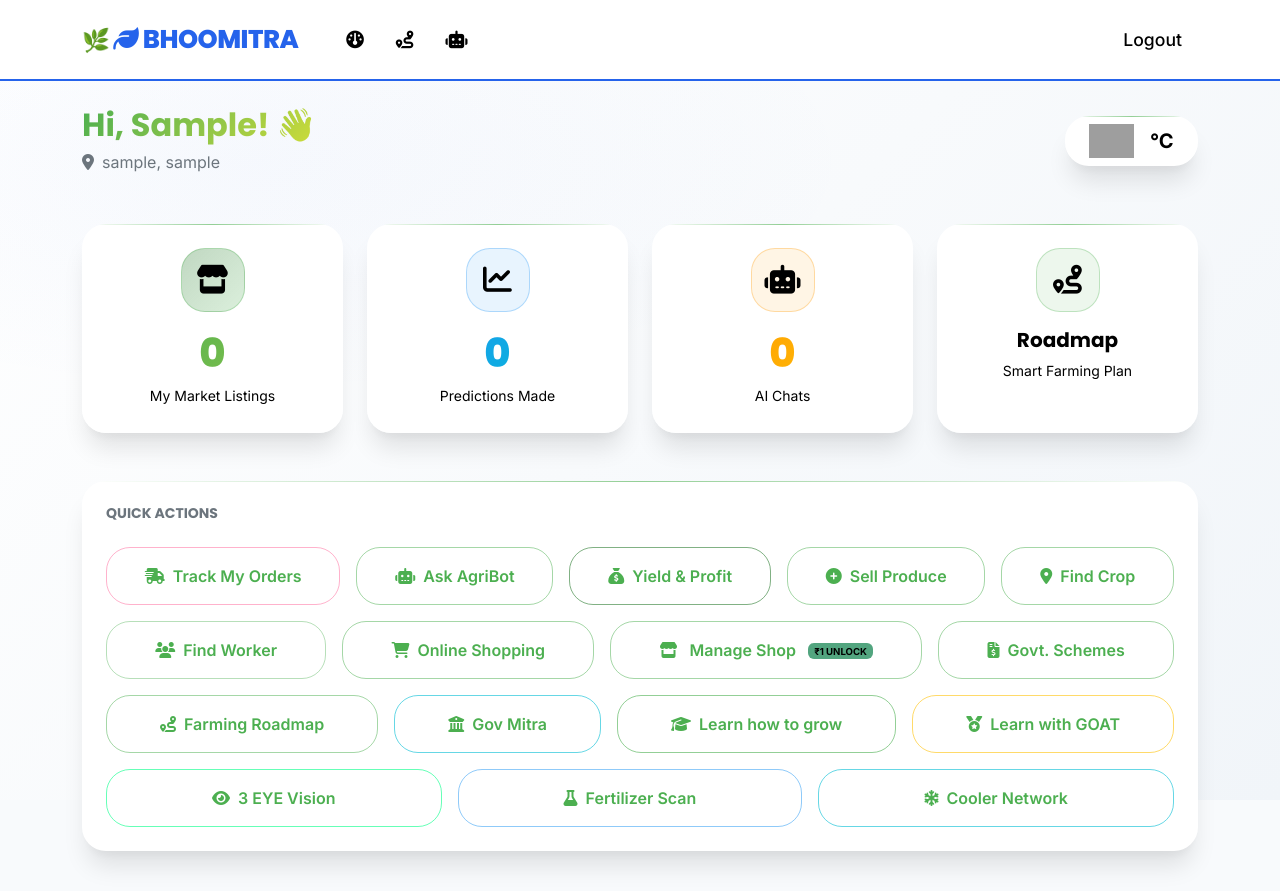
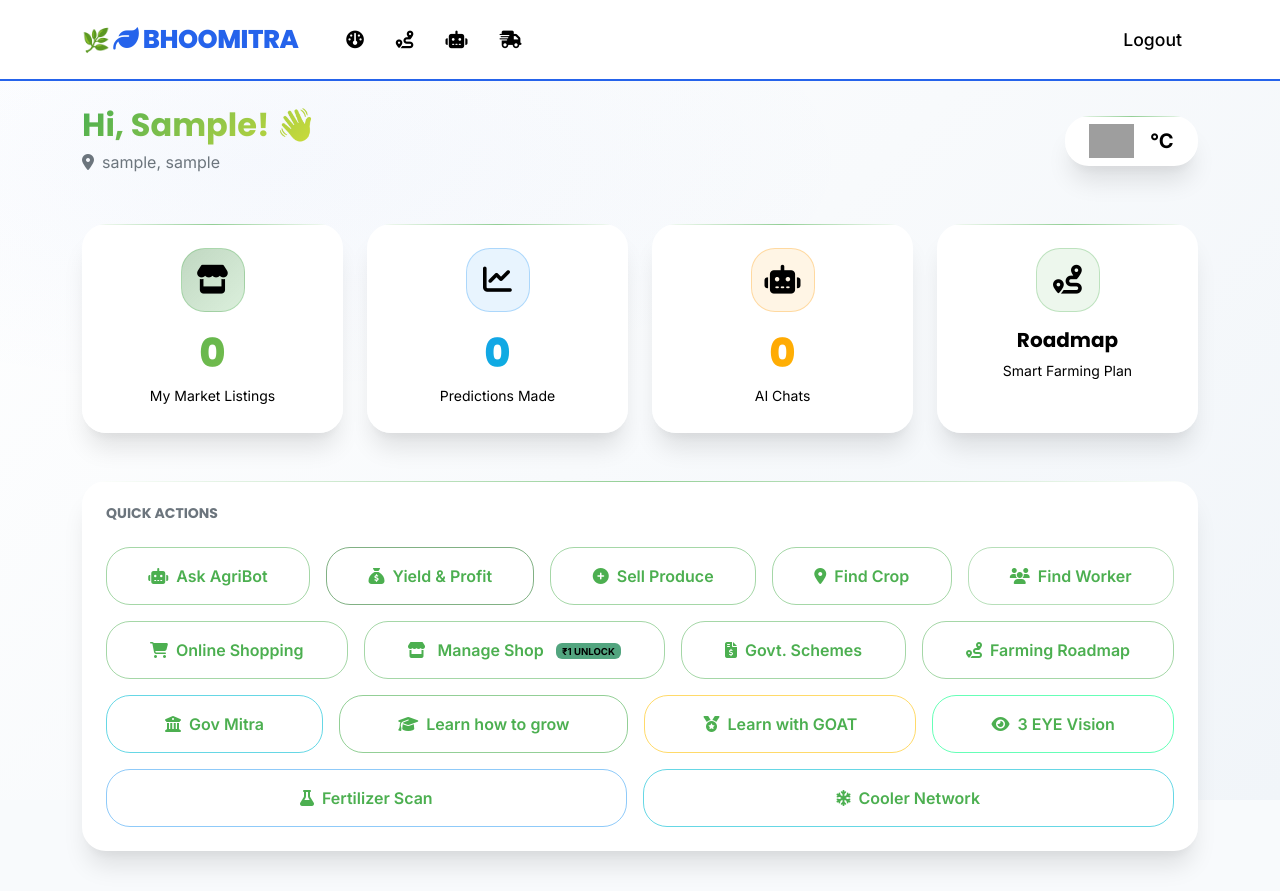
Before and after one commit to Suprith-3/agri, a Flask app: page /dashboard/ in a window 1280 px wide. Shown: the top 891 px of the page. Run offline with Flask 3, Linux system fonts and the light colour scheme; the visitor is signed in with stand-in values (Sample User, id 1); data that the repository does not hold is empty; some libraries are stand-ins or nearby versions; grey boxes are pictures that could not be loaded.

Commit message:
Project Updated: 2026-04-24 22:48:28 | Siren, GOAT & Rental Purge complete

```diff
--- a/templates/base.html
+++ b/templates/base.html
@@ -107,6 +107,7 @@
                         <li class="nav-item"><a class="nav-link" href="{{ url_for('dashboard.home') }}" aria-label="Dashboard"><i class="fa-solid fa-gauge" aria-hidden="true"></i></a></li>
                         <li class="nav-item"><a class="nav-link" href="{{ url_for('roadmap.index') }}" aria-label="Farming Roadmap"><i class="fa-solid fa-route" aria-hidden="true"></i></a></li>
                         <li class="nav-item"><a class="nav-link text-warning" href="{{ url_for('chatbot.chat') }}" aria-label="AgriBot Chat"><i class="fa-solid fa-robot" aria-hidden="true"></i></a></li>
+                        <li class="nav-item"><a class="nav-link text-primary" href="{{ url_for('dashboard.my_orders') }}" aria-label="Track My Orders"><i class="fa-solid fa-truck-fast" aria-hidden="true"></i></a></li>
                     {% endif %}
                 </ul>
                 <ul class="navbar-nav ms-auto">
--- a/templates/dashboard/home.html
+++ b/templates/dashboard/home.html
@@ -58,7 +58,6 @@
 <div class="glass-card mb-5 p-4 dashboard-quick-actions" data-aos="fade-up" data-aos-delay="100">
     <h6 class="text-secondary fw-bold text-uppercase mb-4 small letter-spacing-1">Quick Actions</h6>
     <div class="d-flex flex-wrap gap-3">
-        <a href="{{ url_for('dashboard.my_orders') }}" class="btn btn-outline-glow flex-fill py-3" style="border-color: rgba(255, 64, 129, 0.4);"><i class="fa-solid fa-truck-fast me-2 text-primary"></i>Track My Orders</a>
         <a href="{{ url_for('chatbot.chat') }}" class="btn btn-outline-glow flex-fill py-3"><i class="fa-solid fa-robot me-2"></i>Ask AgriBot</a>
         <a href="{{ url_for('prediction.yield_prediction') }}" class="btn btn-outline-glow flex-fill py-3" style="border-color: rgba(46, 125, 50, 0.6);"><i class="fa-solid fa-sack-dollar me-2 text-success"></i>Yield & Profit</a>
         <a href="{{ url_for('marketplace.add_listing') }}" class="btn btn-outline-glow flex-fill py-3"><i class="fa-solid fa-plus-circle me-2"></i>Sell Produce</a>
```
